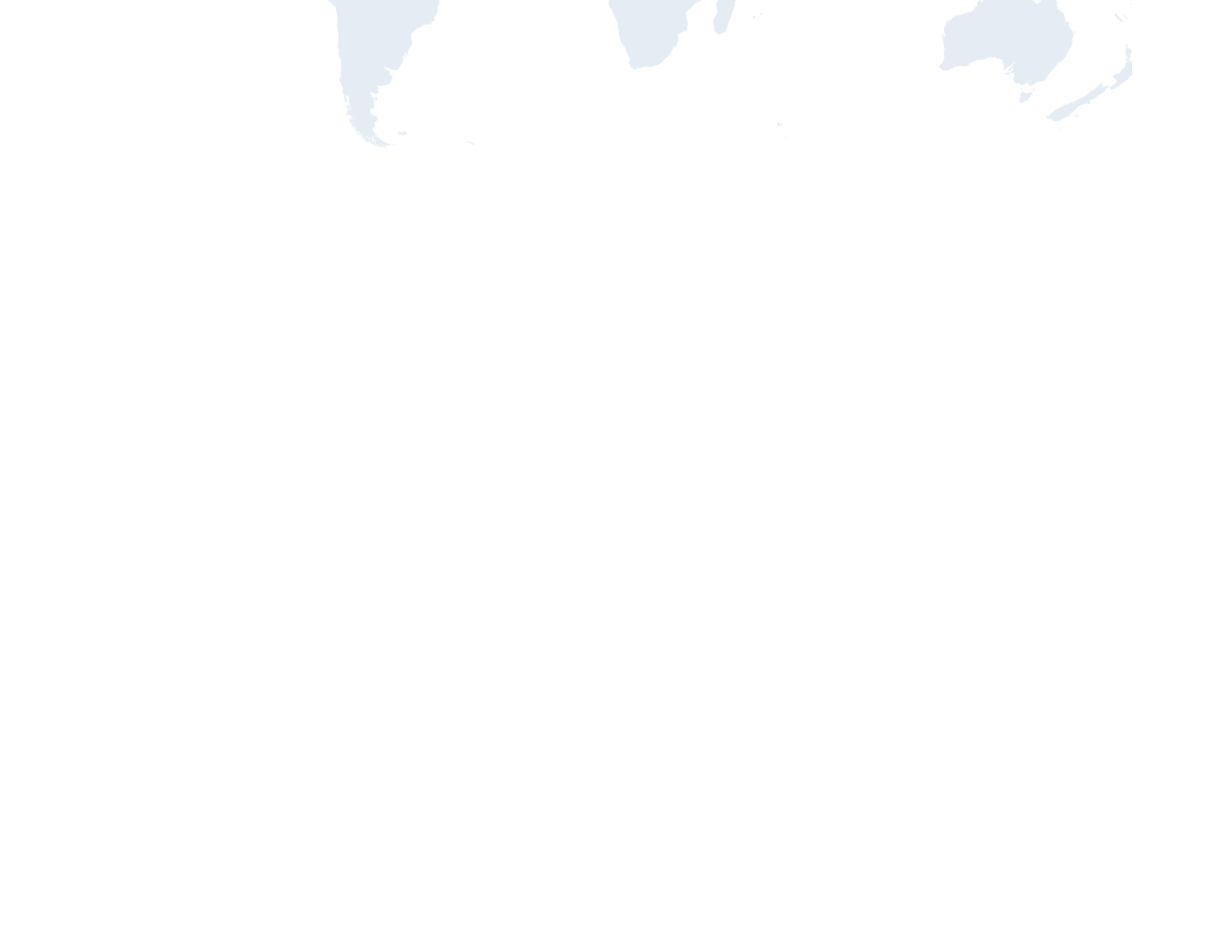
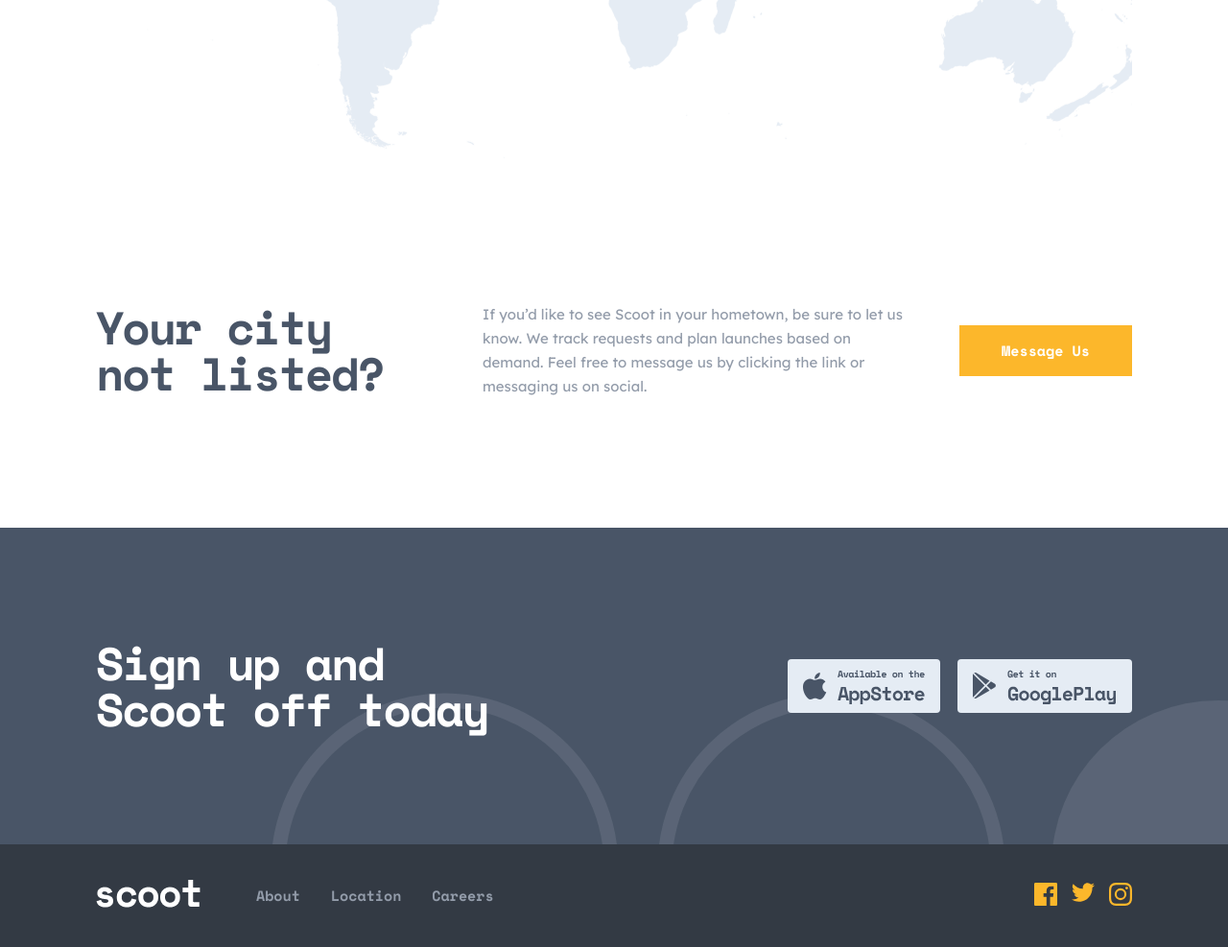
Before and after one commit to UmarovaSi/Scoot-projectt, a plain HTML site: page location.html in a window 1280 px wide. Shown: the part 840-1827 px from the top of the page at 96% size. Before the commit the page ends 1140 px from the top, so only its background shows below. Drawn offline with nearby package versions, Linux system fonts and the light colour scheme.

Commit message:
add tech support section

```diff
--- a/location.html
+++ b/location.html
@@ -81,9 +81,77 @@
 
             </div>
         </section>
-        <section class=" ">
-
+        <section class="tech--support ">
+            <div class="container">
+                <div class="tech--support-wrapper">
+                    <h3>
+                        Your city not listed?
+                    </h3>
+                    <p>
+                        If you’d like to see Scoot in your hometown,
+                        be sure to let us know. We track requests
+                        and plan launches based on demand. Feel
+                        free to message us by clicking the link
+                        or messaging us on social.
+                    </p>
+                    <div class="btn--block">
+                        <button class="main-btn">Message Us</button>
+                    </div>
+                </div>
+            </div>
         </section>
     </main>
+    <footer class="footer--cont">
+        <div class="promo--big">
+            <div class="container">
+                <div class="footer--wrapper">
+                    <div class="footer--content">
+                        <h5>Sign up and Scoot off today</h5>
+                    </div>
+                    <div class="footer--aplic">
+                        <img src="img/appstore.svg" alt="appstore logo">
+                        <img src="img/google-play.svg" alt="googleplay logo">
+                    </div>
+                </div>
+            </div>
+        </div>
+    </footer>
+    <nav class="footer--color">
+        <div class="container">
+            <div class="nav--block">
+                <div class="logo--box">
+                    <div class="logo">
+                        <a href="/index.html">
+                            <img src="img/scoot-logo.png" alt="logo">
+                        </a>
+                    </div>
+                    <div class="nav-pages">
+                        <ul>
+                            <li>
+                                <a href="/about.html">About</a>
+                            </li>
+                            <li>
+                                <a href="/location.html">Location</a>
+                            </li>
+                            <li>
+                                <a href="/careers.html">Careers</a>
+                            </li>
+                        </ul>
+                    </div>
+                </div>
+                <div class="nav--social">
+                    <a href="https://ru-ru.facebook.com/">
+                        <img src="img/facebook.svg" alt="facebook">
+                    </a>
+                    <a href="https://twitter.com/?lang=ru">
+                        <img src="img/twitter.svg" alt="twitter">
+                    </a>
+                    <a href="https://www.instagram.com/">
+                        <img src="img/instagram.svg" alt="instagram">
+                    </a>
+                </div>
+            </div>
+        </div>
+    </nav>
 </body>
 </html>
--- a/scss/_base.scss
+++ b/scss/_base.scss
@@ -36,6 +36,12 @@ a {
     font-size: 15px;
     line-height: 25px;
 }
+.main-btn:hover {
+    background-color: inherit;
+    border: 1px solid var(--primary);
+    color: var(--primary);
+    cursor: pointer;
+}
 p {
     color: var(--darkgrey);
     font-family: Lexend Deca;
--- a/scss/_footer.scss
+++ b/scss/_footer.scss
@@ -32,4 +32,12 @@
 }
 nav.footer--color{
     background-color: var(--black);
+    .nav--social {
+        img {
+            svg:hover {
+                color: #E5ECF4;
+                cursor: pointer;
+            }
+        }
+    }
 }
--- a/scss/_main.scss
+++ b/scss/_main.scss
@@ -199,6 +199,10 @@
                 justify-content: space-between;
             }
         }
+        .content--text:hover {
+            background-color: #FFF4DF;
+            cursor: pointer;
+        }
     }
 
 }
@@ -284,3 +288,27 @@
     }
 
 }
+.tech--support {
+    width: 100%;
+    padding: 0 0 120px 0;
+    .tech--support-wrapper {
+        display: flex;
+        justify-content: space-between;
+        align-items: center;
+        h3 {
+            max-width: 351px;
+            color: var(--darkgrey);
+            font-family: Space Mono;
+            font-size: 48px;
+            line-height: 48px;
+            letter-spacing: -2.143px;
+        }
+        p {
+            max-width: 445px;
+            color: var(--grey);
+            font-family: Lexend Deca;
+            font-size: 15px;
+            line-height: 25px;
+        }
+    }
+}
```
Also changed, not shown: about.html (+9 -3 lines), careers.html (+9 -3 lines), index.html (+9 -3 lines), css/style.css, 1 other file.
